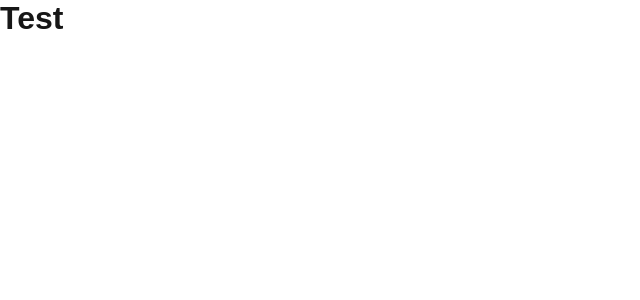
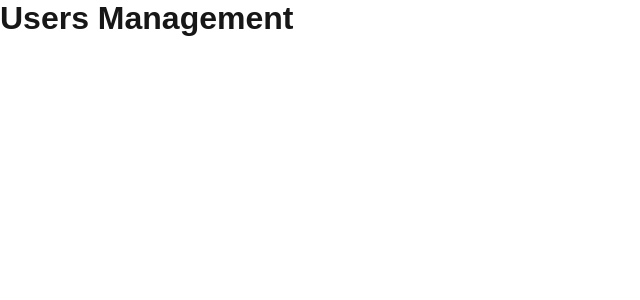
Before and after one commit to justusbruegmann/stechuhr, a Next.js app: page /login/manage in a window 1280 px wide. Shown: the top 300 px of the page, without its empty margins (0-640 px from the left). Built offline with nearby package versions, Linux system fonts and the light colour scheme.

Commit message:
changed somthing in managepage

```diff
--- a/src/app/login/manage/page.tsx
+++ b/src/app/login/manage/page.tsx
@@ -2,12 +2,12 @@
 
 import Button from "@/components/layout/Button";
 
-export default function Ctest() {
+export default function Manage() {
 
 
     return (
         <>
-            <h1>Test</h1>
+            <h1>Users Management</h1>
         </>
     );
 }
```
